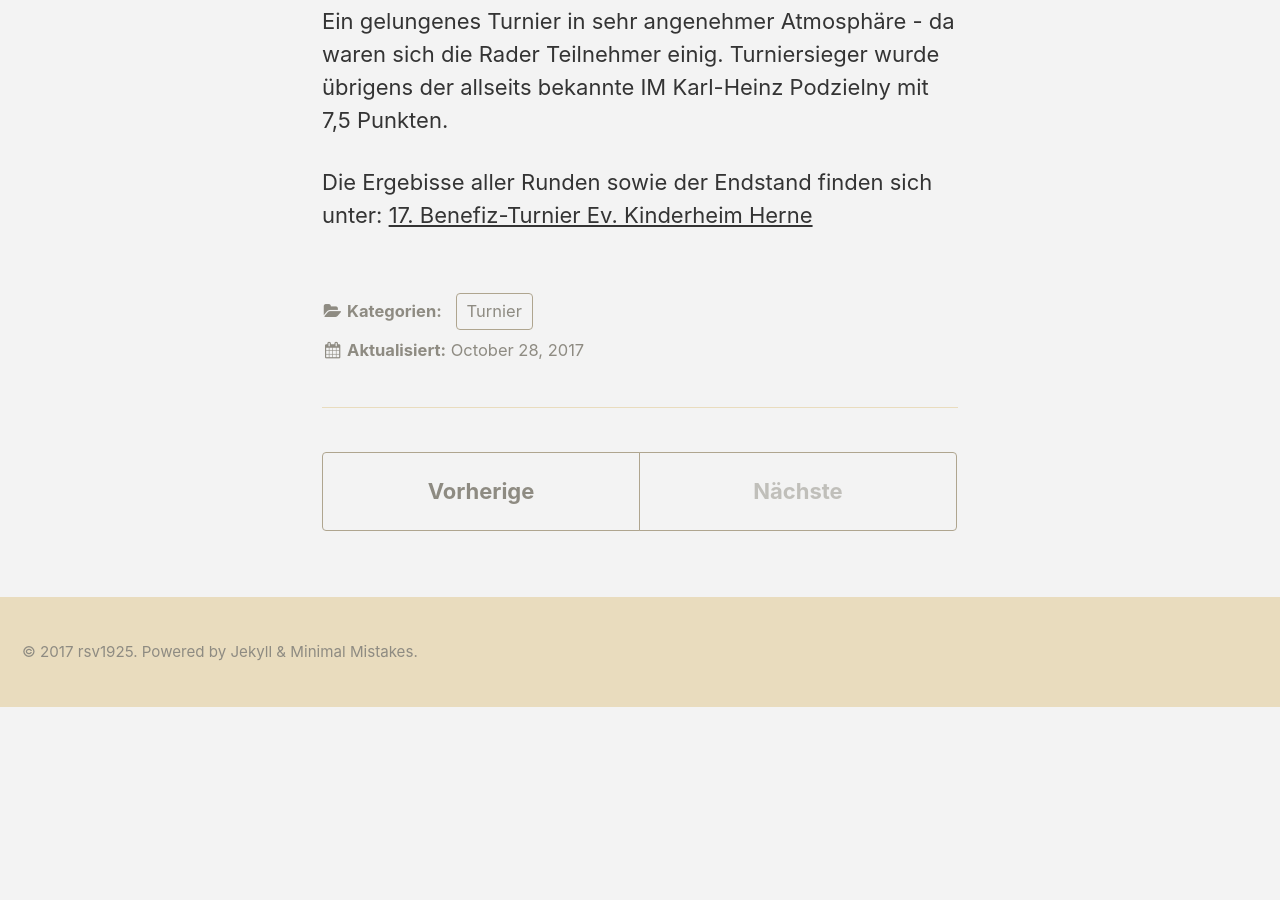
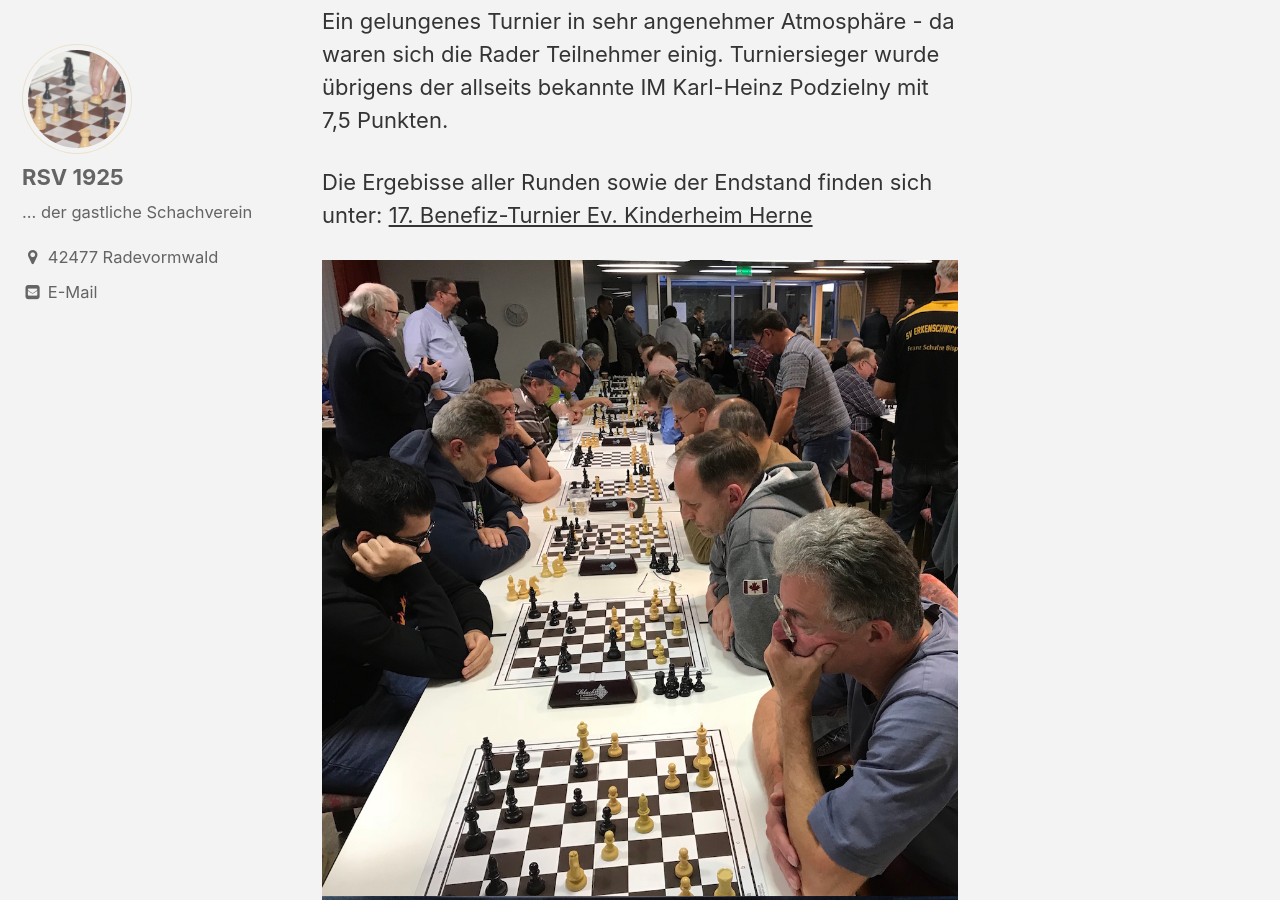
Before and after one commit to rsv1925/html, a Jekyll site: the page built from _posts/2017-10-28-schnellschach-herne.md, in a window 1280 px wide and 900 px high, scrolled down 1325 px. Built offline with Jekyll 4.4.1, drawn with Linux system fonts in a browser that asks for light colours; before the commit the page ends 2032 px from its top, so only the background shows below that.

Commit message:
added pictures to Herne post

```diff
--- a/_posts/2017-10-28-schnellschach-herne.md
+++ b/_posts/2017-10-28-schnellschach-herne.md
@@ -47,3 +47,6 @@ allseits bekannte IM Karl-Heinz Podzielny mit 7,5 Punkten.
 
 Die Ergebisse aller Runden sowie der Endstand finden sich unter:
 [17. Benefiz-Turnier Ev. Kinderheim Herne](http://Benefiz2017.ev-kinderheim-herne.de)
+
+![Schnellschachturnier Herne]({{ site.image_path }}2017-10-28-schnellschach-herne-2.jpg)
+![Schnellschachturnier Herne]({{ site.image_path }}2017-10-28-schnellschach-herne-1.jpg)
```
